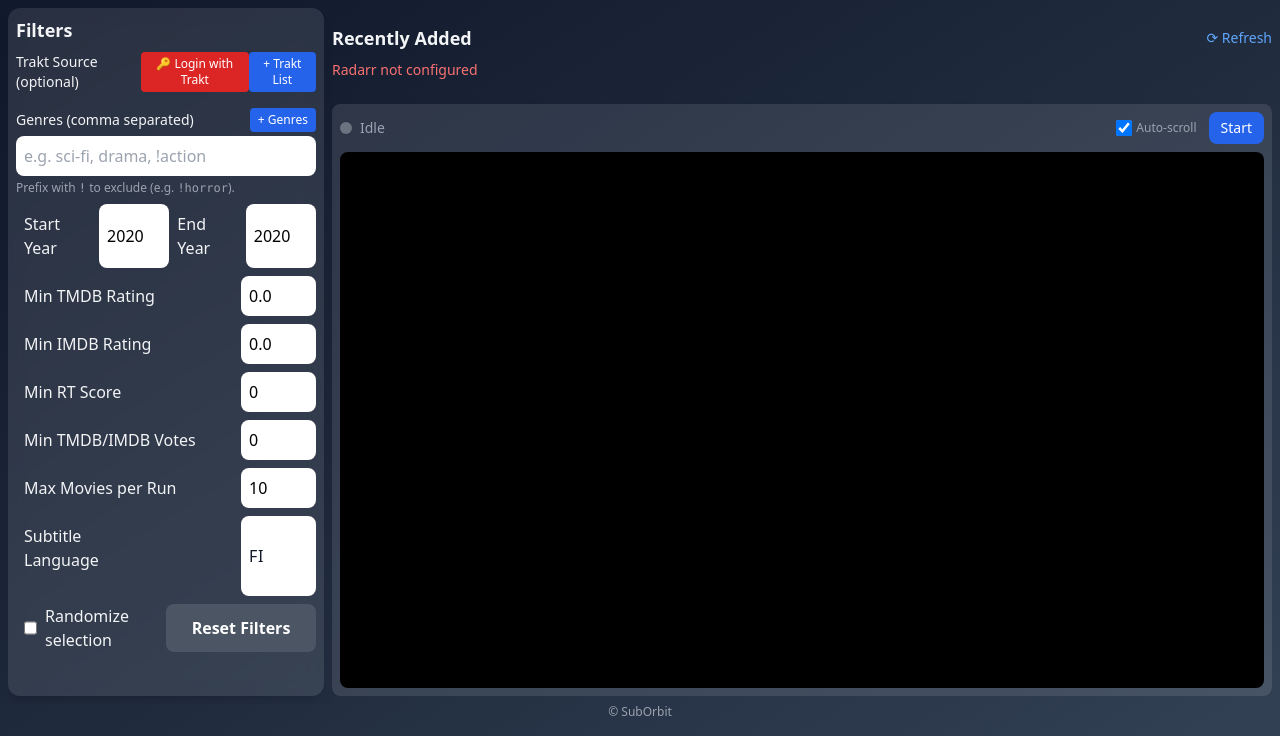
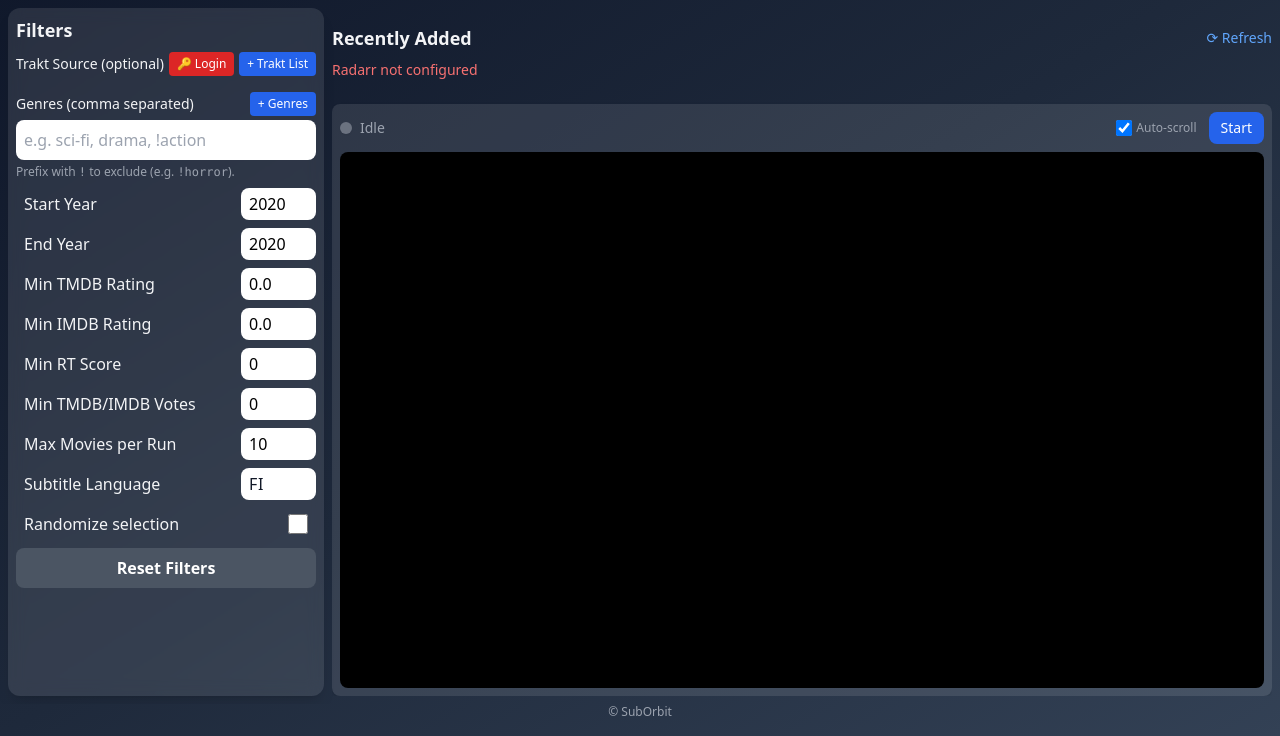
Before and after one commit to velinea/suborbit, a Flask app: page / in a window 1280 px wide. Shown: the part 64-800 px from the top of the page. Run offline with Flask 3, Linux system fonts and the light colour scheme; data that the repository does not hold is empty; style sheets or scripts are compiled from the project's sources.

Commit message:
fix: tune filter form

```diff
--- a/suborbit/static/js/trakt.js
+++ b/suborbit/static/js/trakt.js
@@ -44,7 +44,7 @@ document.addEventListener("DOMContentLoaded", () => {
 
         if (s.state === "done") {
           clearInterval(poll);
-          statusDiv.innerHTML = "✅ Connected to Trakt!";
+          statusDiv.innerHTML = "✅ Connected";
           setTimeout(() => {
             loginPopup.classList.add("hidden");
             location.reload();
@@ -99,12 +99,12 @@ document.addEventListener("DOMContentLoaded", () => {
       const data = await res.json();
 
       if (data.authenticated) {
-        loginBtn.textContent = "✅ Connected to Trakt";
+        loginBtn.textContent = "✅ Connected";
         loginBtn.classList.remove("bg-red-600", "hover:bg-red-700");
         loginBtn.classList.add("bg-green-600", "cursor-default");
         loginBtn.disabled = true;
       } else {
-        loginBtn.textContent = "🔑 Login with Trakt";
+        loginBtn.textContent = "🔑 Login";
         loginBtn.classList.remove("bg-green-600", "cursor-default");
         loginBtn.classList.add("bg-red-600", "hover:bg-red-700");
         loginBtn.disabled = false;
--- a/suborbit/templates/index.html
+++ b/suborbit/templates/index.html
@@ -87,69 +87,70 @@
             </div>
         </div>
 
-
-        <div class="flex justify-between">
-            <label class="block p-2">Start Year</label>
+        <div class="flex">
+            <label class="w-3/4 py-1 px-2">Start Year</label>
             <input type="number" name="start_year" value="{{ start_year }}" required
-                class="persist w-1/4 p-2 rounded-lg text-black focus:ring-2 focus:ring-blue-500">
-            <label class="block p-2">End Year</label>
+                class="persist w-1/4 py-1 px-2 rounded-lg text-black focus:ring-2 focus:ring-blue-500">
+        </div>
+        <div class="flex">
+            <label class="w-3/4 py-1 px-2">End Year</label>
             <input type="number" name="end_year" value="{{ end_year }}" required
-                class="persist w-1/4 p-2 rounded-lg text-black focus:ring-2 focus:ring-blue-500">
+                class="persist w-1/4 py-1 px-2 rounded-lg text-black focus:ring-2 focus:ring-blue-500">
         </div>
 
         <div class="flex">
-            <label class="w-3/4 p-2">Min TMDB Rating</label>
+            <label class="w-3/4 py-1 px-2">Min TMDB Rating</label>
             <input type="number" step="0.1" name="min_tmdb" value="{{ min_tmdb }}" required
-                class="persist w-1/4 p-2 rounded-lg text-black focus:ring-2 focus:ring-blue-500">
+                class="persist w-1/4 py-1 px-2 rounded-lg text-black focus:ring-2 focus:ring-blue-500">
         </div>
 
         <div class="flex">
-            <label class="w-3/4 p-2">Min IMDB Rating</label>
+            <label class="w-3/4 py-1 px-2">Min IMDB Rating</label>
             <input type="number" step="0.1" name="min_imdb" value="{{ min_imdb }}" required
-                class="persist w-1/4 p-2 rounded-lg text-black focus:ring-2 focus:ring-blue-500">
+                class="persist w-1/4 py-1 px-2 rounded-lg text-black focus:ring-2 focus:ring-blue-500">
         </div>
 
         <div class="flex">
-            <label class="w-3/4 p-2">Min RT Score</label>
+            <label class="w-3/4 py-1 px-2">Min RT Score</label>
             <input type="number" name="min_rt" value="{{ min_rt }}" required
-                class="persist w-1/4 p-2 rounded-lg text-black focus:ring-2 focus:ring-blue-500">
+                class="persist w-1/4 py-1 px-2 rounded-lg text-black focus:ring-2 focus:ring-blue-500">
         </div>
 
         <div class="flex">
-            <label class="w-3/4 p-2">Min TMDB/IMDB Votes</label>
+            <label class="w-3/4 py-1 px-2">Min TMDB/IMDB Votes</label>
             <input type="number" name="min_vote_count" value="{{ min_vote_count }}" required
-                class="persist w-1/4 p-2 rounded-lg text-black focus:ring-2 focus:ring-blue-500">
+                class="persist w-1/4 py-1 px-2 rounded-lg text-black focus:ring-2 focus:ring-blue-500">
         </div>
 
         <div class="flex">
-            <label class="w-3/4 p-2">Max Movies per Run</label>
+            <label class="w-3/4 py-1 px-2">Max Movies per Run</label>
             <input type="number" name="max_movies" value="{{ max_movies }}" required
-                class="persist w-1/4 p-2 rounded-lg text-black focus:ring-2 focus:ring-blue-500">
+                class="persist w-1/4 py-1 px-2 rounded-lg text-black focus:ring-2 focus:ring-blue-500">
         </div>
 
         <div class="flex">
-            <label class="w-1/2 p-2">Subtitle Language</label>
-            <p id="langHint" class="w-1/4 text-xs text-red-500 opacity-0 transition-opacity duration-200">
+            <label class="w-3/4 py-1 px-2">Subtitle Language</label>
+            <p id="langHint"
+                class="absolute w-1/2 p-1 text-sm text-red-400 bg-gray-800 opacity-0 transition-opacity duration-200">
                 Enter a valid 2-letter language code (e.g. en, fr, es)
             </p>
 
             <input id="subtitle_lang" name="subtitle_lang" type="text" maxlength="2"
-                class="persist w-1/4 rounded-lg p-2 text-gray-900 dark:text-gray-100 uppercase tracking-wider focus:border-blue-500 focus:ring-blue-500 transition"
+                class="persist w-1/4 rounded-lg py-1 px-2 text-gray-900 dark:text-gray-100 uppercase tracking-wider focus:border-blue-500 focus:ring-blue-500 transition"
                 placeholder="en" value="{{ subtitle_lang }}" />
         </div>
 
-        <div class="flex justify-between">
-            <div class="flex w-1/3 items-center mx-2">
+        <div class="flex items-center justify-between">
+            <label for="randbox" class="py-1 px-2">Randomize selection</label>
             <input type="checkbox" name="randomize" value="1" {% if randomize %}checked{% endif %} id="randbox"
-                    class="persist mr-2 w-5 h-5 text-blue-600 rounded">
-                <label for="randbox">Randomize selection</label>
+                class="persist w-5 h-5 py-1 px-2 mr-2 text-blue-600 rounded">
         </div>
-            <div class="flex w-1/2 justify-end">
+
+        <div class="flex">
             <button type="button" id="reset-filters"
                 class="w-full bg-gray-600 hover:bg-gray-800 text-white font-semibold py-2 px-4 rounded-lg transition">
                 Reset Filters
             </button>
-            </div>
         </div>
     </form>
 </aside>
--- a/tailwind.config.js
+++ b/tailwind.config.js
@@ -6,8 +6,8 @@ module.exports = {
   ],
   safelist: [
         // --- Dynamic status indicators ---
-    { pattern: /bg-(green|gray|red|yellow)-(400|500)/ },
-    { pattern: /text-(green|gray|red|yellow)-(300|400|500)/ },
+    { pattern: /bg-(green|gray|red|yellow)-(400|500|600)/ },
+    { pattern: /text-(green|gray|red|yellow)-(300|400|500|600)/ },
     'inline-block',
     'rounded-full',
     'shadow-sm',
```
Lines whose indentation alone changed are shown as unchanged.
